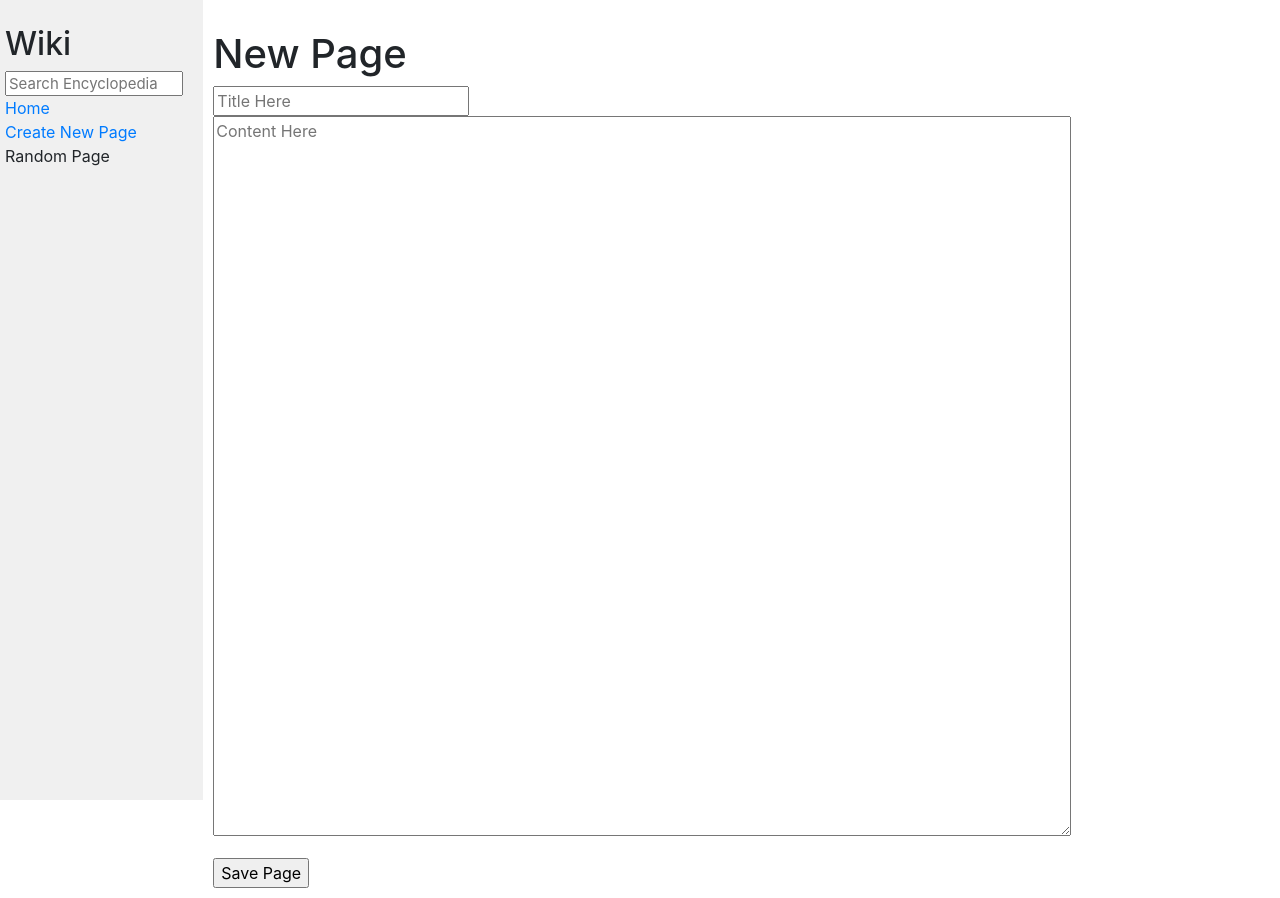
After one commit to lesterc013/cs50w-wiki, a Django app: page /newpage in a window 1280 px wide. The commit adds this page. Run offline with Django 3.2, Linux system fonts and the light colour scheme; some libraries are stand-ins or nearby versions.

Commit message:
working rendering of newpage.html when clicking on Create New Page -- no logic yet

```diff
--- a/encyclopedia/templates/encyclopedia/layout.html
+++ b/encyclopedia/templates/encyclopedia/layout.html
@@ -20,7 +20,7 @@
                     <a href="{% url 'index' %}">Home</a>
                 </div>
                 <div>
-                    Create New Page
+                    <a href="{% url 'newpage' %}">Create New Page</a>
                 </div>
                 <div>
                     Random Page
--- /dev/null
+++ b/encyclopedia/templates/encyclopedia/newpage.html
@@ -0,0 +1,15 @@
+{% extends "encyclopedia/layout.html" %}
+
+{% block title %}
+    New Page Creation
+{% endblock %}
+
+{% block body %}
+    <h1>New Page</h1>
+    <form action="{% url 'newpage' %}">
+        <!-- <p><textarea name="title" rows="1" placeholder="Title Here"></textarea></p> -->
+        <input type="text" name="title" placeholder="Title Here">
+        <p><textarea name="content" placeholder="Content Here"></textarea></p>
+        <input type="submit" value="Save Page">
+    </form>
+{% endblock %}
--- a/encyclopedia/urls.py
+++ b/encyclopedia/urls.py
@@ -5,5 +5,6 @@ from . import views
 urlpatterns = [
     path("", views.index, name="index"),
     path("search", views.search, name="search"),
-    path("wiki/<title>", views.entry, name="entry") # Every entry page should be prefixed with wiki/ -- even if lets say we have a title called search, we wont be confused with the top
+    path("wiki/<title>", views.entry, name="entry"), # Every entry page should be prefixed with wiki/ -- even if lets say we have a title called search, we wont be confused with the top
+    path("newpage", views.newpage, name="newpage")
 ]
--- a/encyclopedia/views.py
+++ b/encyclopedia/views.py
@@ -40,3 +40,9 @@ def search(request):
                 "sub_list": sub_list
             })
     return render(request, "encyclopedia/index.html")
+
+def newpage(request):
+    if request.method == "GET":
+        title = request.GET.get("title")
+        md_content = request.GET.get("content")
+    return render(request, "encyclopedia/newpage.html")
```
